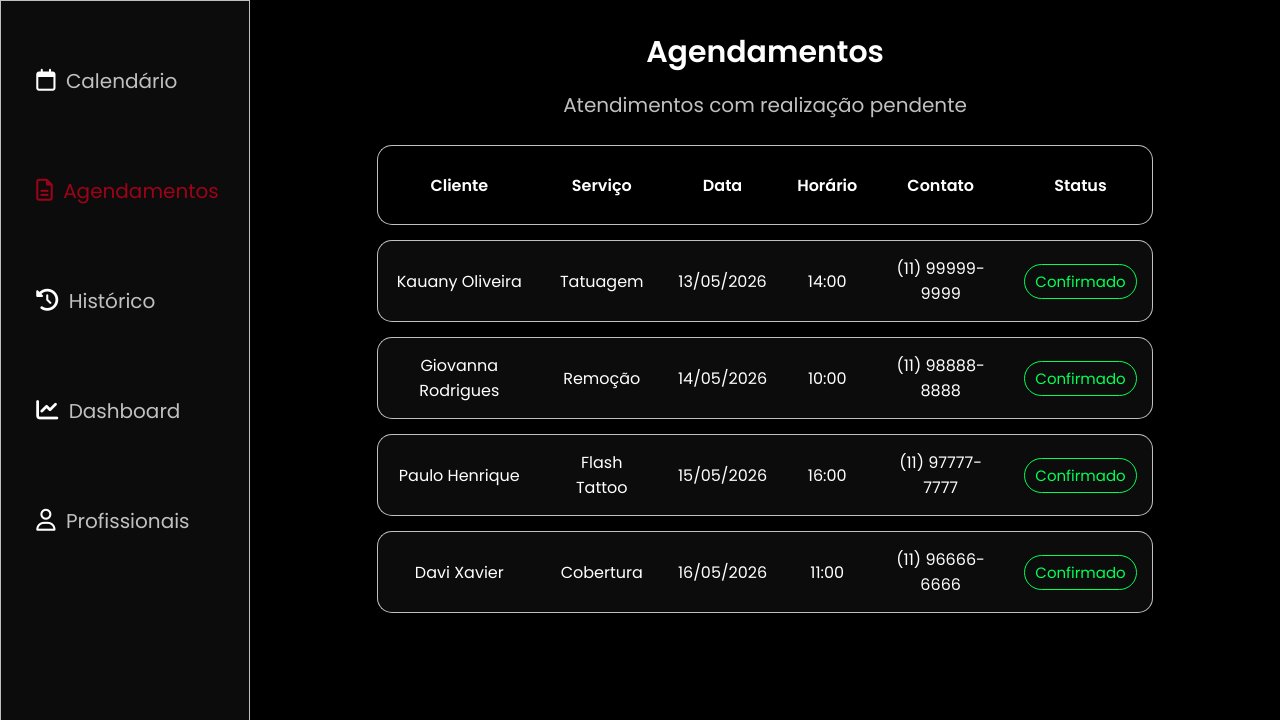
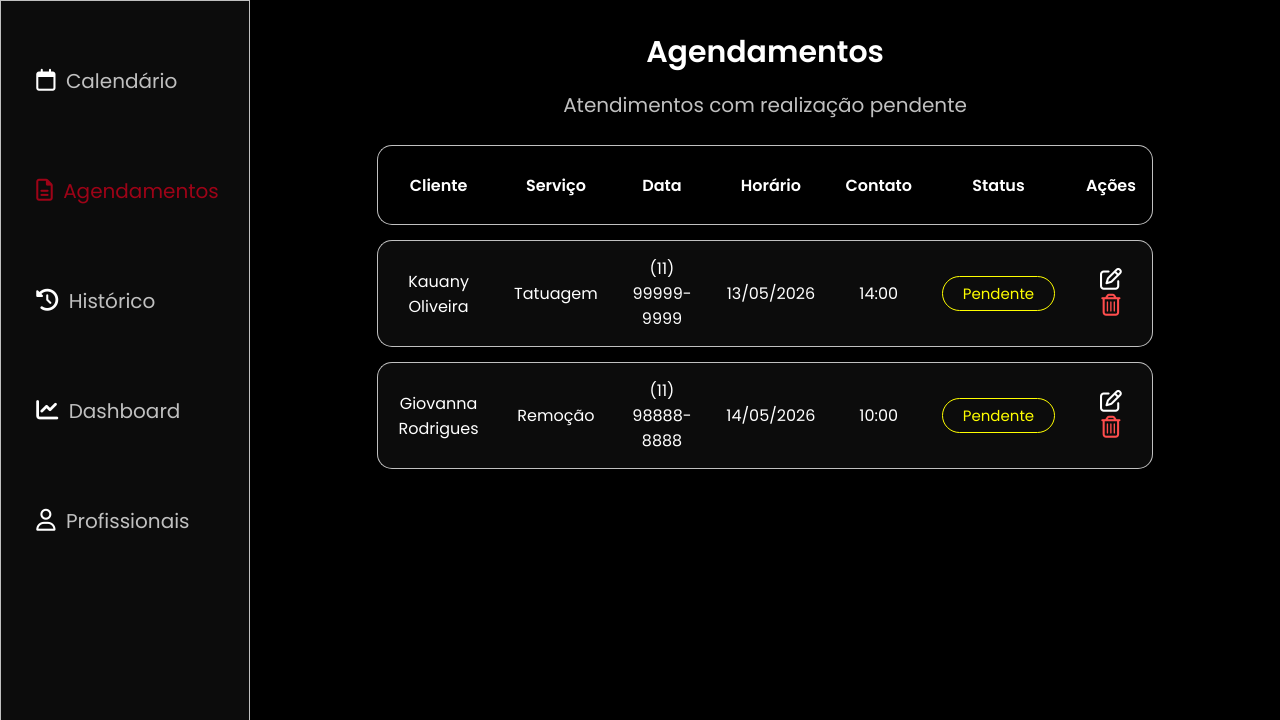
Before and after one commit to KauanyOp/StudioFlow, a PHP site: page /admin/agendamentos.php in a window 1280 px wide. Shown: the part 80-800 px from the top of the page. Run offline with PHP 8.4, Linux system fonts and the light colour scheme.

Commit message:
feat: Atualizando agendamentos no admin

```diff
--- a/frontend/admin/agendamentos.php
+++ b/frontend/admin/agendamentos.php
@@ -42,67 +42,49 @@
                     <th>Horário</th>
                     <th>Contato</th>
                     <th>Status</th>
+                    <th>Ações</th>
                 </tr>
             </thead>
             <tbody>
                 <tr>
                     <td>Kauany Oliveira</td>
                     <td>Tatuagem</td>
+                    <td>(11) 99999-9999</td>
                     <td>13/05/2026</td>
                     <td>14:00</td>
-                    <td>(11) 99999-9999</td>
                     <td>
                         <select name="status" class="status">
-                            <option value="Confirmado" class=" confirmado">Confirmado</option>
-                            <option value="Finalizado" class=" finalizado">Finalizado</option>
-                            <option value="Cancelado" class=" cancelado">Cancelado</option>
+                            <option value="Pendente" class="pendente">Pendente</option>
+                            <option value="Confirmado" class="confirmado">Confirmado</option>
+                            <option value="Cancelado" class="cancelado">Cancelado</option>
                         </select>
+                    </td>
+                    <td>
+                        <a href="editar-agendamento.php?id=1" ><i class="fa-regular fa-pen-to-square icon"></i></a>
+                        <a href="excluir-agendamento.php?id=1"><i class="fa-regular fa-trash-can icon" style="color: var(--cancel);"></i></a>
                     </td>
                 </tr>
                 <tr>
                     <td>Giovanna Rodrigues</td>
                     <td>Remoção</td>
+                    <td>(11) 98888-8888</td>
                     <td>14/05/2026</td>
                     <td>10:00</td>
-                    <td>(11) 98888-8888</td>
                     <td>
                         <select name="status" class="status">
-                            <option value="Confirmado" class=" confirmado">Confirmado</option>
-                            <option value="Finalizado" class=" finalizado">Finalizado</option>
-                            <option value="Cancelado" class=" cancelado">Cancelado</option>
+                            <option value="Pendente" class="pendente">Pendente</option>
+                            <option value="Confirmado" class="confirmado">Confirmado</option>
+                            <option value="Cancelado" class="cancelado">Cancelado</option>
                         </select>
                     </td>
-                </tr>
-                 <tr>
-                    <td>Paulo Henrique</td>
-                    <td>Flash Tattoo</td>
-                    <td>15/05/2026</td>
-                    <td>16:00</td>
-                    <td>(11) 97777-7777</td>
                     <td>
-                        <select name="status" class="status">
-                            <option value="Confirmado" class=" confirmado">Confirmado</option>
-                            <option value="Finalizado" class=" finalizado">Finalizado</option>
-                            <option value="Cancelado" class=" cancelado">Cancelado</option>
-                        </select>
-                    </td>
-                </tr>
-                <tr>
-                    <td>Davi Xavier</td>
-                    <td>Cobertura</td>
-                    <td>16/05/2026</td>
-                    <td>11:00</td>
-                    <td>(11) 96666-6666</td>
-                    <td>
-                        <select name="status" class="status">
-                            <option value="Confirmado" class=" confirmado">Confirmado</option>
-                            <option value="Finalizado" class=" finalizado">Finalizado</option>
-                            <option value="Cancelado" class=" cancelado">Cancelado</option>
-                        </select>
+                        <a href="editar-agendamento.php?id=2" ><i class="fa-regular fa-pen-to-square icon"></i></a>
+                        <a href="excluir-agendamento.php?id=2"><i class="fa-regular fa-trash-can icon" style="color: var(--cancel);"></i></a>
                     </td>
                 </tr>
             </tbody>
         </table>
+
 </main>
 
 <script>
```
Also changed, not shown: frontend/admin/calendario.php (+39 -34 lines).
